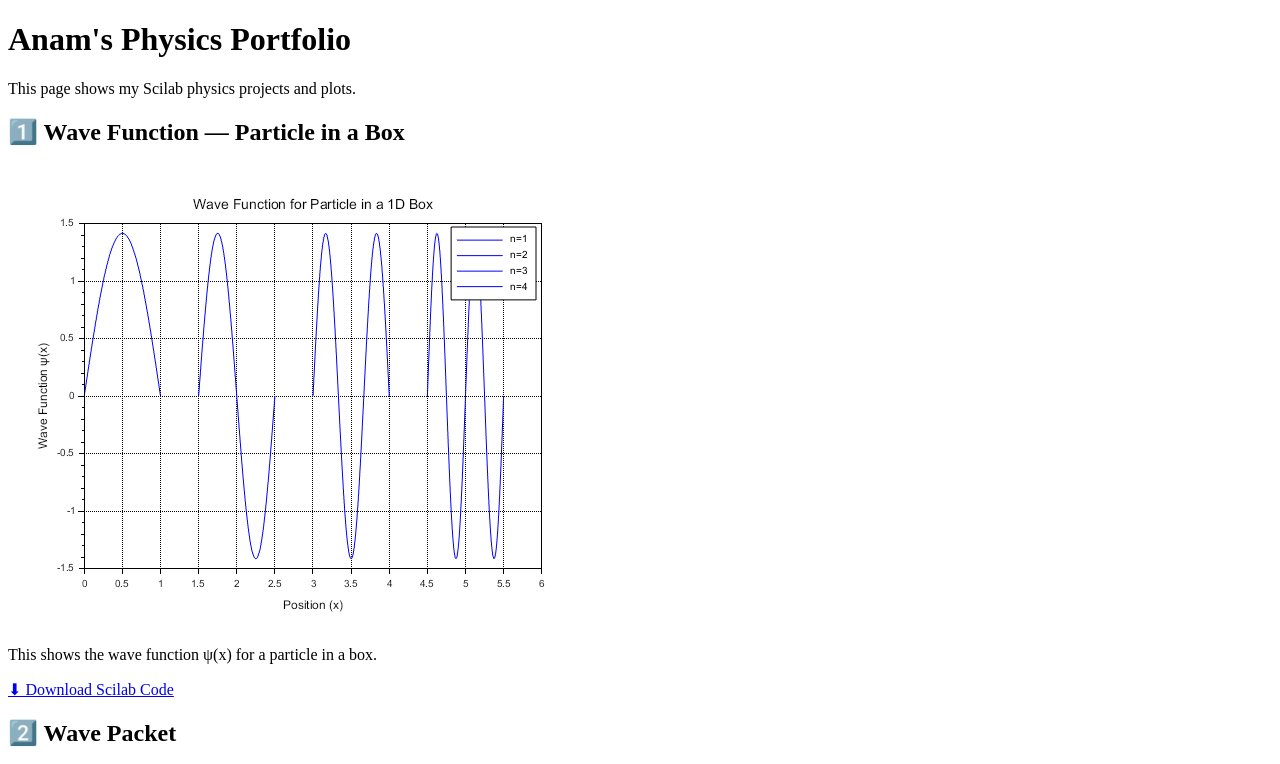
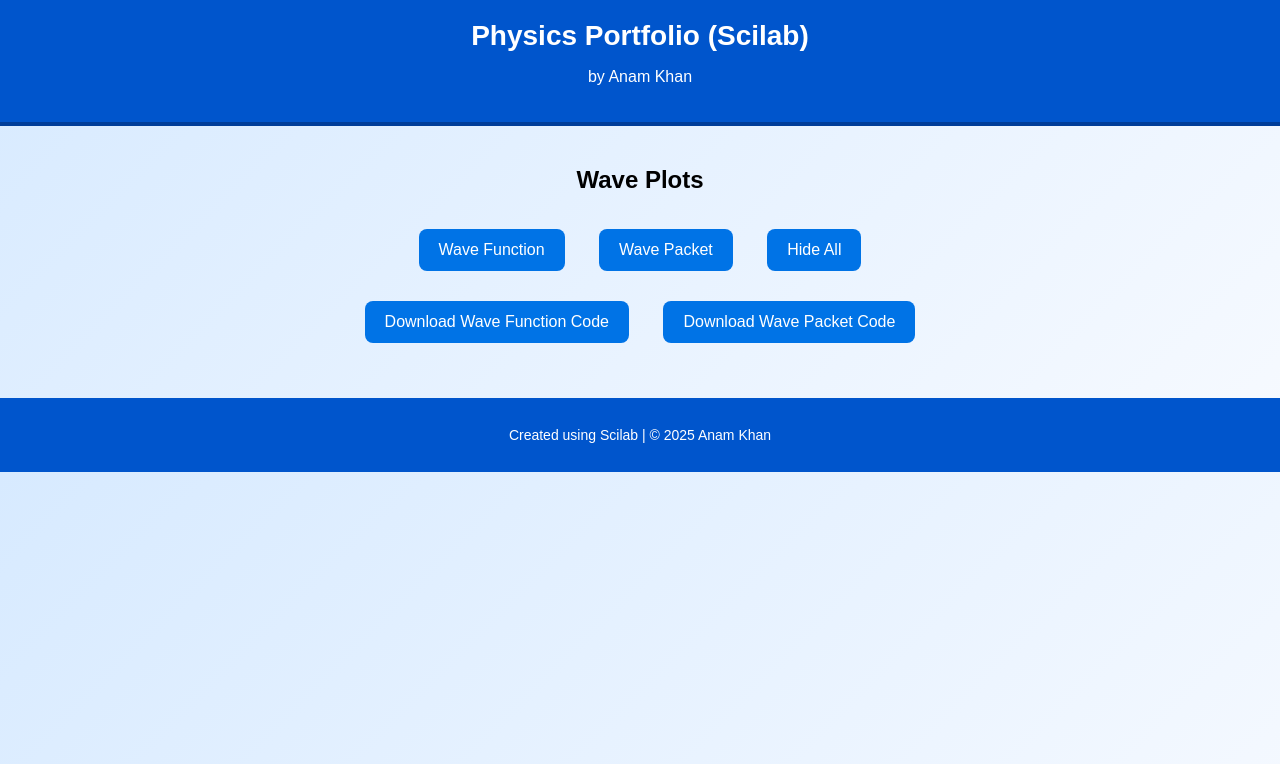
Before and after one commit to AnamKhan18/physics-concepts, a plain HTML site: page index.html in a window 1280 px wide. Shown: the top 764 px of the page. Drawn offline with Linux system fonts and the light colour scheme.

Commit message:
Add files via upload

```diff
--- a/index.html
+++ b/index.html
@@ -1,30 +1,102 @@
 <!DOCTYPE html>
-<html>
+<html lang="en">
 <head>
   <meta charset="UTF-8">
-  <title>Anam's Physics Portfolio</title>
-  <link rel="stylesheet" href="style.css">
+  <meta name="viewport" content="width=device-width, initial-scale=1.0">
+  <title>Physics Portfolio - Scilab</title>
+  <style>
+    body {
+      font-family: "Poppins", sans-serif;
+      background: linear-gradient(135deg, #d7eaff, #f7faff);
+      margin: 0;
+      padding: 0;
+      text-align: center;
+    }
+    header {
+      background-color: #0055cc;
+      color: white;
+      padding: 20px;
+      border-bottom: 4px solid #003d99;
+    }
+    h1 {
+      margin: 0;
+      font-size: 28px;
+    }
+    .container {
+      margin: 40px auto;
+      max-width: 800px;
+    }
+    .button {
+      display: inline-block;
+      margin: 15px;
+      padding: 12px 20px;
+      font-size: 16px;
+      color: white;
+      background-color: #0073e6;
+      border: none;
+      border-radius: 8px;
+      cursor: pointer;
+      text-decoration: none;
+      transition: background 0.3s;
+    }
+    .button:hover {
+      background-color: #005bb5;
+    }
+    img {
+      max-width: 100%;
+      height: auto;
+      margin-top: 20px;
+      border-radius: 10px;
+      box-shadow: 0 0 10px rgba(0,0,0,0.2);
+      display: none;
+    }
+    footer {
+      margin-top: 40px;
+      padding: 15px;
+      background-color: #0055cc;
+      color: white;
+      font-size: 14px;
+    }
+  </style>
 </head>
 <body>
-  <h1>Anam's Physics Portfolio</h1>
-  <p>This page shows my Scilab physics projects and plots.</p>
 
-  <div class="section">
-    <h2>1️⃣ Wave Function — Particle in a Box</h2>
-    <img src="wave_function.png" alt="Wave Function Plot">
-    <p>This shows the wave function ψ(x) for a particle in a box.</p>
-    <a href="wave_function.sce" download>⬇ Download Scilab Code</a>
-  </div>
+  <header>
+    <h1>Physics Portfolio (Scilab)</h1>
+    <p>by Anam Khan</p>
+  </header>
 
-  <div class="section">
-    <h2>2️⃣ Wave Packet</h2>
-    <img src="wave_packet.png" alt="Wave Packet Plot">
-    <p>This shows a wave packet formed by superposition of waves.</p>
-    <a href="wave_packet.sce" download>⬇ Download Scilab Code</a>
+  <div class="container">
+    <h2>Wave Plots</h2>
+
+    <button class="button" onclick="showPlot('wave_function')">Wave Function</button>
+    <button class="button" onclick="showPlot('wave_packet')">Wave Packet</button>
+    <button class="button" onclick="hideAll()">Hide All</button>
+<br>
+<a href="wave_function.sce" class="button" download>Download Wave Function Code</a>
+<a href="wave_packet.sce" class="button" download>Download Wave Packet Code</a>
+
+    <div>
+      <img id="wave_function" src="wave_function.png" alt="Wave Function Plot">
+      <img id="wave_packet" src="wave_packet.png" alt="Wave Packet Plot">
+    </div>
   </div>
 
   <footer>
-    <p>Created by Anam | Physics Portfolio Scilab</p>
+    <p>Created using Scilab | © 2025 Anam Khan</p>
   </footer>
+
+  <script>
+    function showPlot(id) {
+      document.getElementById("wave_function").style.display = "none";
+      document.getElementById("wave_packet").style.display = "none";
+      document.getElementById(id).style.display = "block";
+    }
+    function hideAll() {
+      document.getElementById("wave_function").style.display = "none";
+      document.getElementById("wave_packet").style.display = "none";
+    }
+  </script>
+
 </body>
 </html>
```
